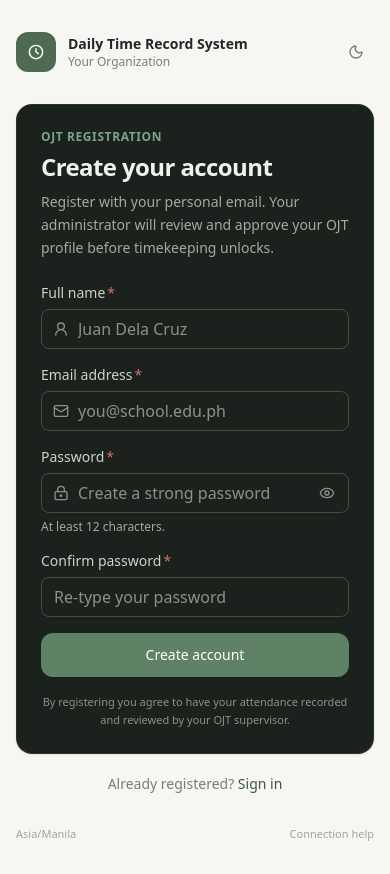
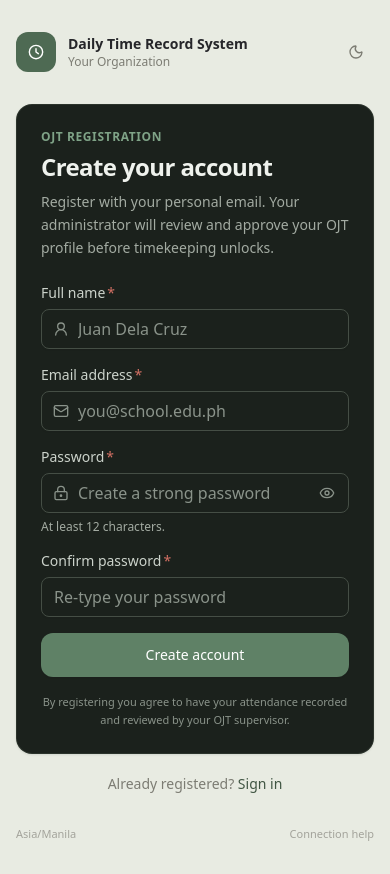
Before and after one commit to kyle12314124/ojtdtrnig4xzxzxzxz, a React (Vite) app: page /register in a window 390 px wide. Built offline with nearby package versions, Linux system fonts and the light colour scheme; no server answers.

Commit message:
Theme: deepen the light canvas
Light mode canvas moves from #f6f7f3 to a warmer sage grey (#e8ebe2) so white chrome, form fields and dark cards all sit clearly apart. Mobile browser chrome colour follows.

```diff
--- a/index.html
+++ b/index.html
@@ -3,7 +3,7 @@
   <head>
     <meta charset="UTF-8" />
     <meta name="viewport" content="width=device-width, initial-scale=1.0, viewport-fit=cover" />
-    <meta name="theme-color" content="#f6f7f3" />
+    <meta name="theme-color" content="#e8ebe2" />
     <script>
       // Apply the saved theme before first paint (default: light canvas, dark cards).
       ;(function () {
@@ -16,7 +16,7 @@
         var mode = stored === 'dim' ? 'dim' : 'light'
         document.documentElement.dataset.theme = mode
         var meta = document.querySelector('meta[name="theme-color"]')
-        if (meta) meta.setAttribute('content', mode === 'dim' ? '#141814' : '#f6f7f3')
+        if (meta) meta.setAttribute('content', mode === 'dim' ? '#141814' : '#e8ebe2')
       })()
     </script>
     <meta
--- a/src/components/layout/theme-toggle.tsx
+++ b/src/components/layout/theme-toggle.tsx
@@ -21,7 +21,7 @@ export function ThemeToggle({ className }: { className?: string }) {
   useEffect(() => {
     document.documentElement.dataset.theme = mode
     const meta = document.querySelector('meta[name="theme-color"]')
-    if (meta) meta.setAttribute('content', mode === 'dim' ? '#141814' : '#f6f7f3')
+    if (meta) meta.setAttribute('content', mode === 'dim' ? '#141814' : '#e8ebe2')
     try {
       localStorage.setItem(STORAGE_KEY, mode)
     } catch {
--- a/src/styles/index.css
+++ b/src/styles/index.css
@@ -37,9 +37,9 @@
   --color-ink-950: #17171a;
 
   /* Semantic accents */
-  --color-canvas: #f6f7f3;
+  --color-canvas: #e8ebe2;
   --color-surface: #ffffff;
-  --color-surface-muted: #f8f8f7;
+  --color-surface-muted: #f2f4ee;
   /* Fixed dark surface for brand panels: stays dark in both themes. */
   --color-hero: #22301f;
   --color-success-50: #eef7f0;
```
